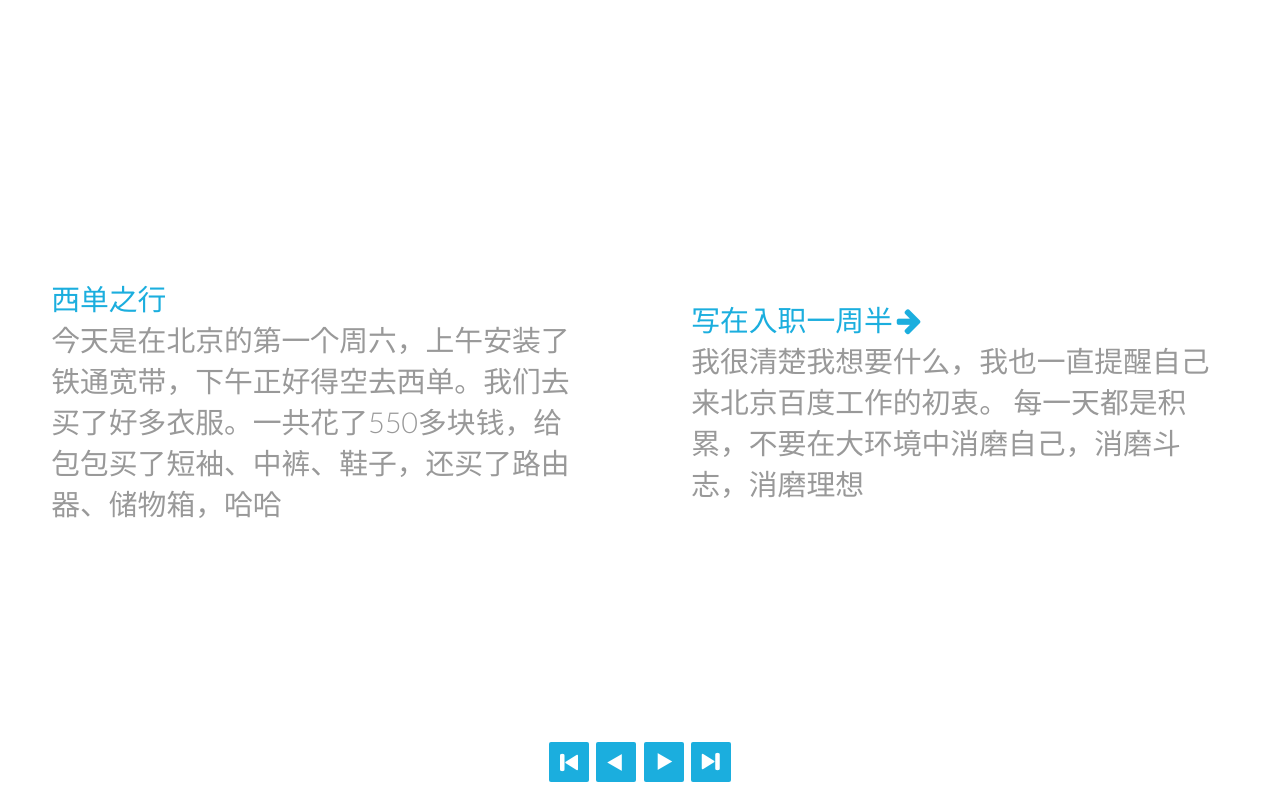
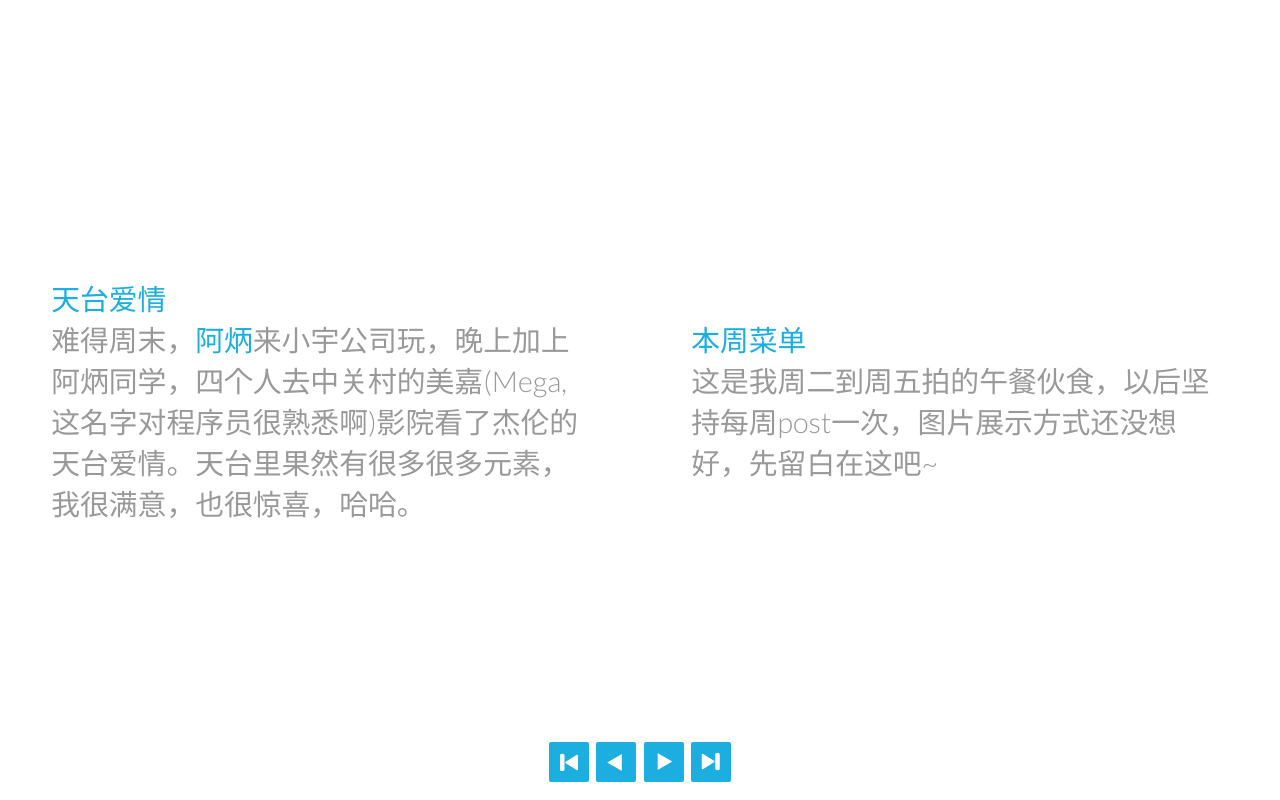
Before and after one commit to pelick/PekingLife, a plain HTML site: page index.html in a window 1280 px wide. Both pictures are taken after a click on the link "最新文章". Drawn offline with nearby package versions, Linux system fonts and the light colour scheme.

Commit message:
7.20 push

```diff
--- a/index.html
+++ b/index.html
@@ -46,6 +46,14 @@
 						<div class="bb-custom-side">
 							<p><a href="#">写在入职一周半<a class="codrops-icon codrops-icon-next" href="http://blog.csdn.net/zbf8441372/article/details/9331119"></a></a><br/>我很清楚我想要什么，我也一直提醒自己来北京百度工作的初衷。
 							每一天都是积累，不要在大环境中消磨自己，消磨斗志，消磨理想</p></a>
+						</div>
+					</div>
+					<div class="bb-item">
+						<div class="bb-custom-side">
+							<p><a href="#">天台爱情</a><br/>难得周末，<a href="http://weibo.com/bingwenshi">阿炳</a>来小宇公司玩，晚上加上阿炳同学，四个人去中关村的美嘉(Mega,这名字对程序员很熟悉啊)影院看了杰伦的天台爱情。天台里果然有很多很多元素，我很满意，也很惊喜，哈哈。</p>
+						</div>
+						<div class="bb-custom-side">
+							<p><a href="#">本周菜单</a><br/>这是我周二到周五拍的午餐伙食，以后坚持每周post一次，图片展示方式还没想好，先留白在这吧~</p></a>
 						</div>
 					</div>
 				</div>
```
